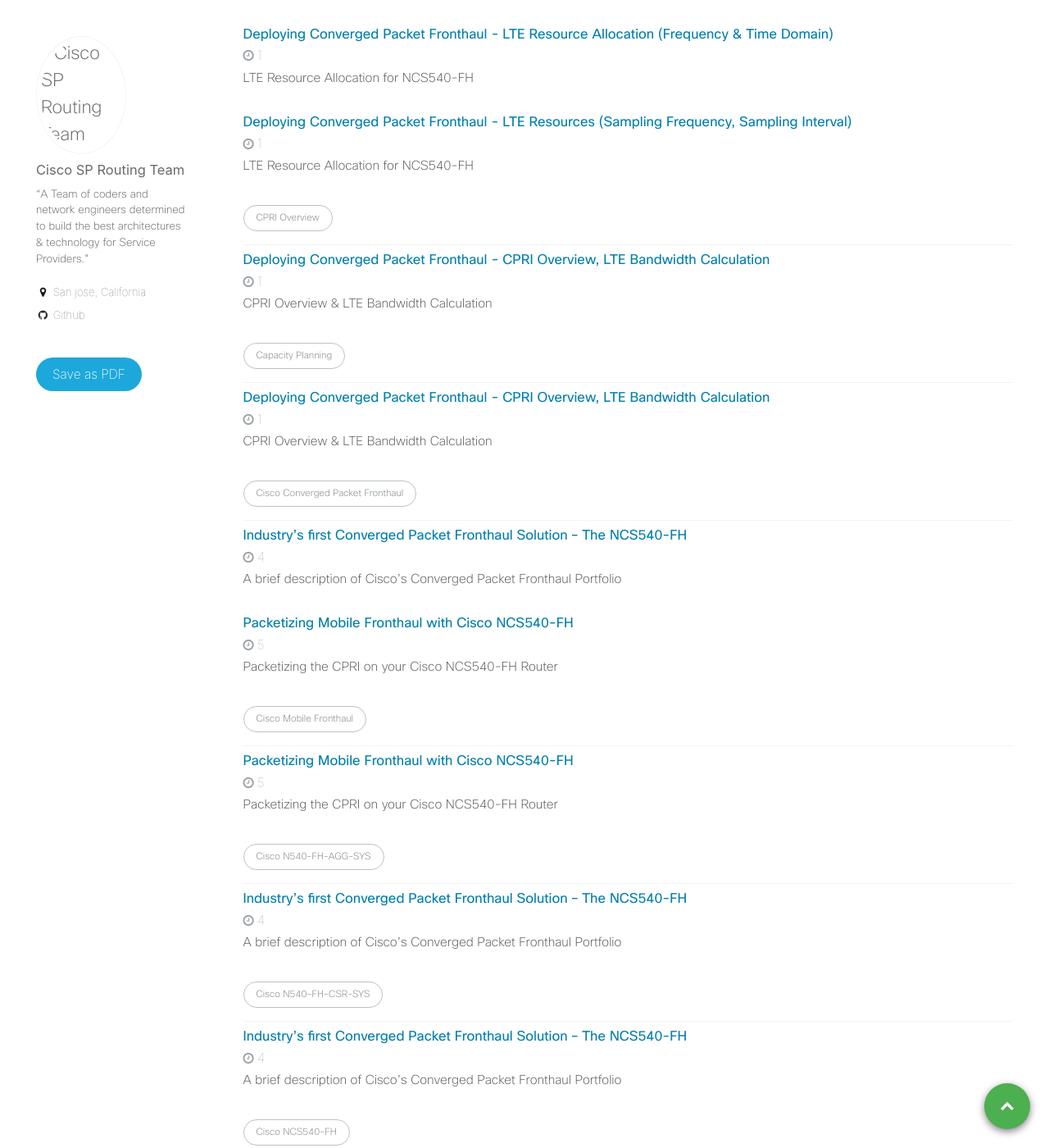
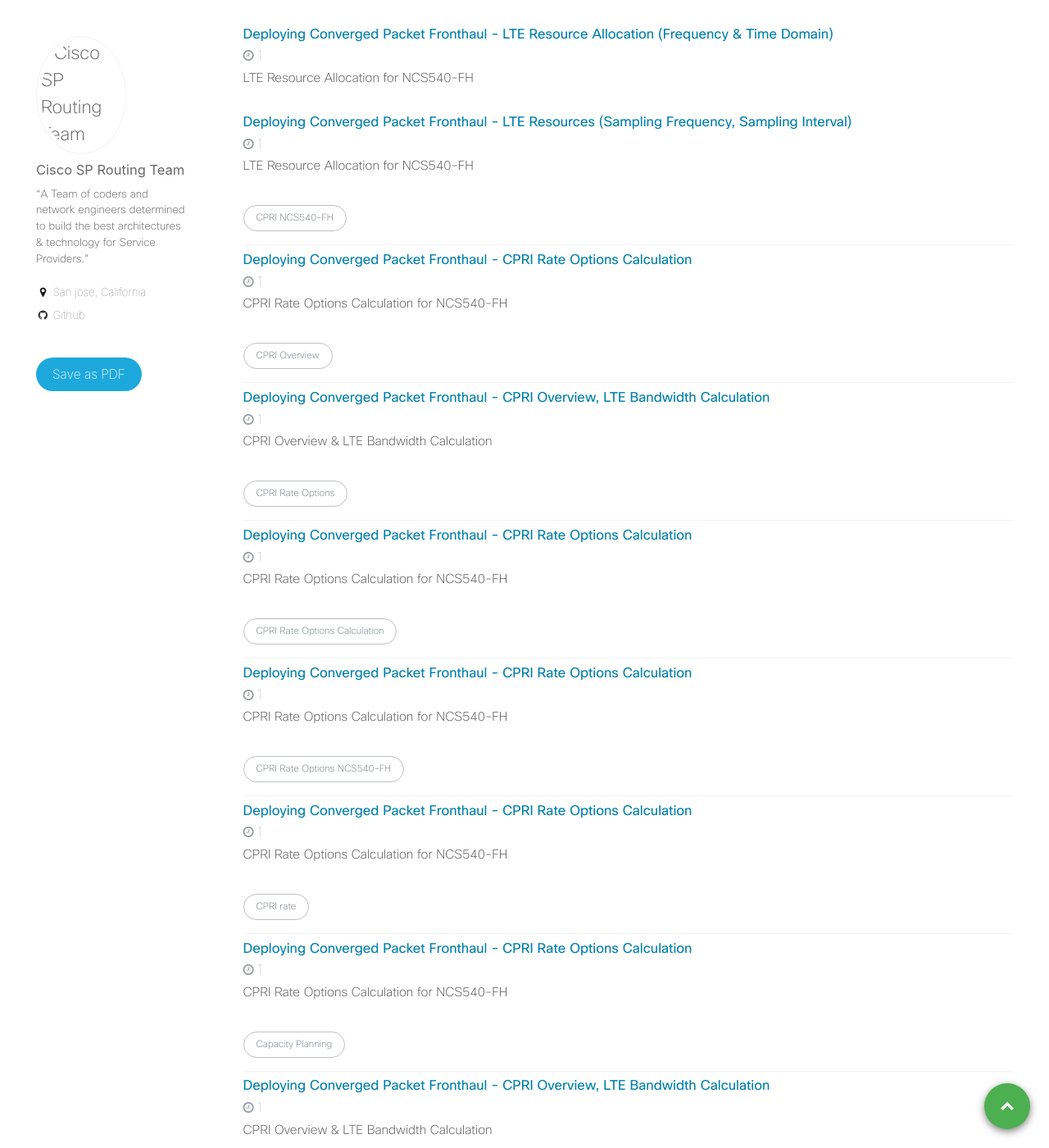
Before and after one commit to xrdocs-migration/packet-fronthaul, a Jekyll site: the page built from _pages/tag-archive.html, in a window 1280 px wide and 1400 px high, scrolled down 693 px. Shown: the whole window at 82% size. Built offline with Jekyll 4.4.1, drawn with Linux system fonts in a browser that asks for light colours; some of the changed text lies outside the part shown.

Commit message:
Create 2021-05-24-your-filename.md

```diff
--- a/_tutorials/2021-05-24-your-filename.md
+++ b/_tutorials/2021-05-24-your-filename.md
@@ -1,7 +1,16 @@
 ---
-published: false
+published: true
 date: '2021-05-24 16:58 +0530'
-title: ''
+title: Deploying Converged Packet Fronthaul - CPRI Rate Options Calculation
+author: Sounak Mukherjee
+excerpt: 'CPRI Rate Options Calculation for NCS540-FH '
+tags:
+  - CPRI rate
+  - CPRI Rate Options
+  - CPRI Rate Options Calculation
+  - CPRI Rate Options NCS540-FH
+  - CPRI NCS540-FH
+  - Converged Packet Fronthaul NCS540-FH
 ---
 In this video, we will talk about CPRI Rate Options, as derived from LTE Radio Parameters like Channel Bandwidth and MIMO Layers for our NCS540-FH Converged Packet Fronthaul Device to be deployed at a Cell Site
 
```
